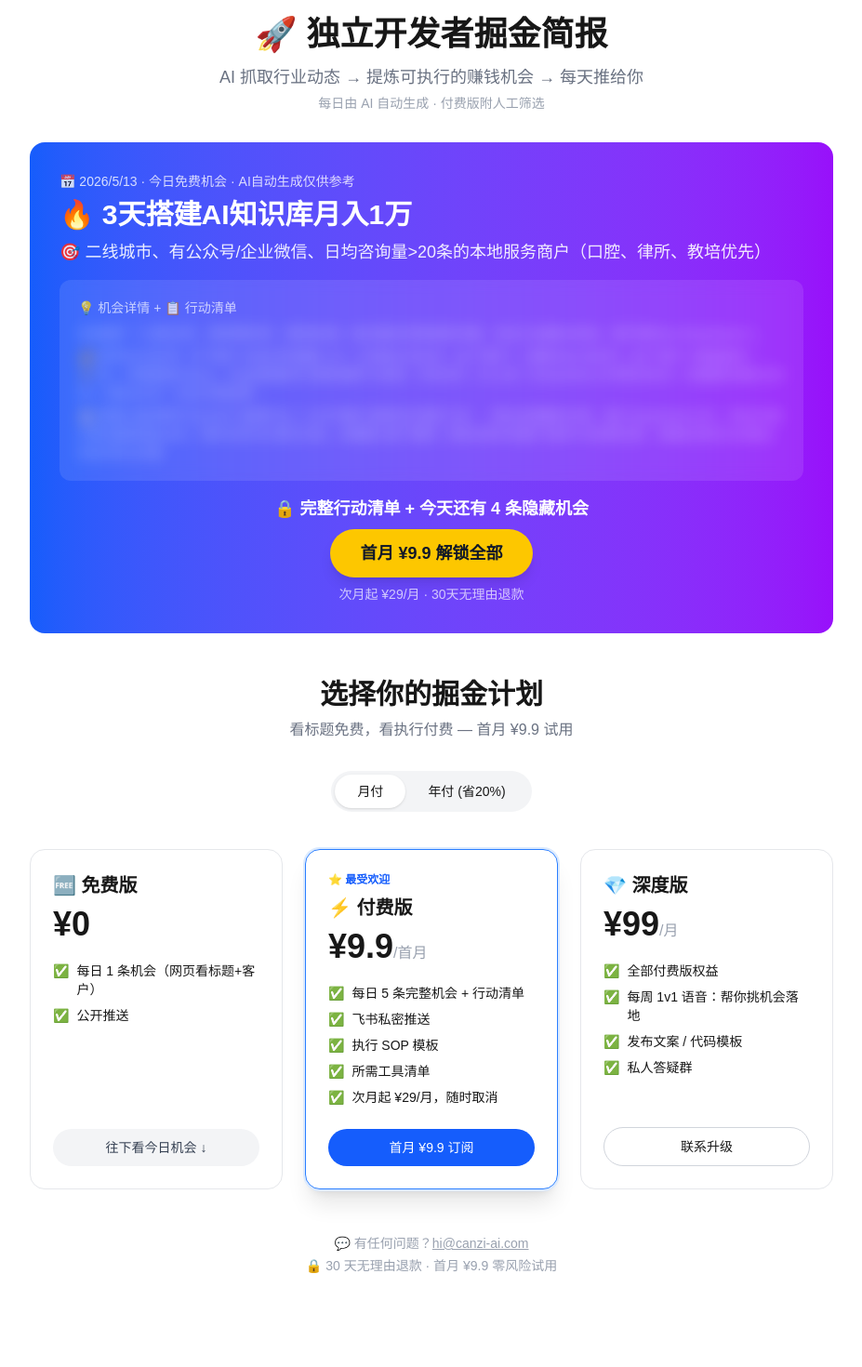
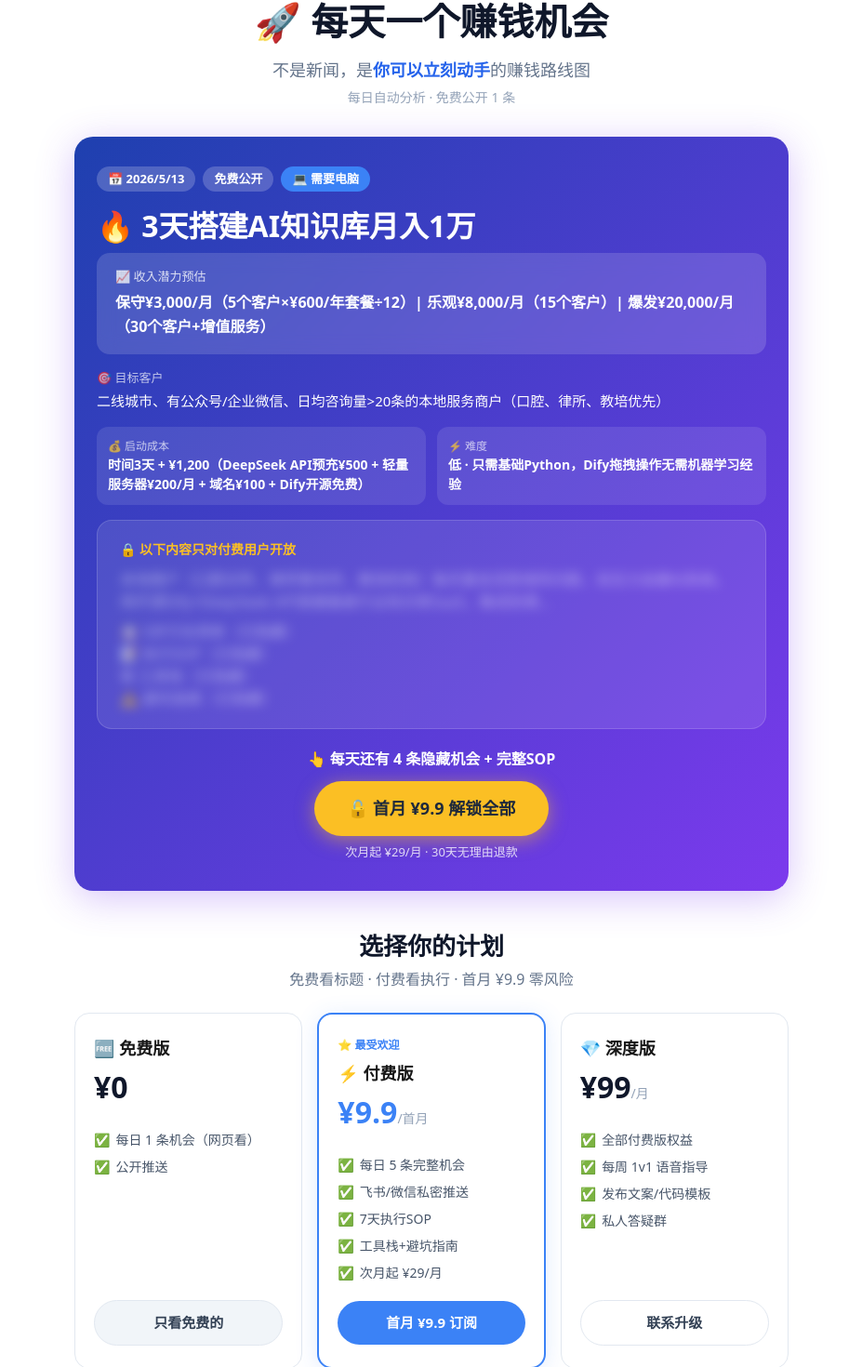
Before and after one commit to canzi-ai/ai-marketer-saas, a Next.js app: page / in a window 1280 px wide. Shown: the part 31-1501 px from the top of the page at 93% size, without its empty margins (176-1103 px from the left). Before the commit the page ends 1450 px from the top, so only its background shows below. Built offline with nearby package versions, Linux system fonts and the light colour scheme; no server answers.

Commit message:
feat: 新版首页-紫色卡片+收入预估+行动号召

```diff
--- a/app/page.tsx
+++ b/app/page.tsx
@@ -3,38 +3,7 @@ import { useState, useEffect } from 'react';
 
 const CHECKOUT_URL = 'https://canzi-ai.com/checkout?plan=standard';
 
-const plans = [
-  {
-    name: '🆓 免费版',
-    price: '0',
-    period: '',
-    features: ['每日 1 条机会（网页看标题+客户）', '公开推送'],
-    cta: '往下看今日机会 ↓',
-    href: '#today-opportunity',
-    highlight: false
-  },
-  {
-    name: '⚡ 付费版',
-    price: '9.9',
-    period: '首月',
-    features: ['每日 5 条完整机会 + 行动清单', '飞书私密推送', '执行 SOP 模板', '所需工具清单', '次月起 ¥29/月，随时取消'],
-    cta: '首月 ¥9.9 订阅',
-    href: CHECKOUT_URL,
-    highlight: true
-  },
-  {
-    name: '💎 深度版',
-    price: '99',
-    period: '月',
-    features: ['全部付费版权益', '每周 1v1 语音：帮你挑机会落地', '发布文案 / 代码模板', '私人答疑群'],
-    cta: '联系升级',
-    href: 'mailto:hi@canzi-ai.com?subject=升级深度版',
-    highlight: false
-  }
-];
-
 export default function HomePage() {
-  const [billing, setBilling] = useState<'monthly' | 'yearly'>('monthly');
   const [todayOpp, setTodayOpp] = useState<any>(null);
   const [loading, setLoading] = useState(true);
 
@@ -50,115 +19,171 @@ export default function HomePage() {
       .catch(() => setLoading(false));
   }, []);
 
+  const deviceIcon = todayOpp?.device === '手机' ? '📱' : '💻';
+  const deviceLabel = todayOpp?.device === '手机' ? '只需手机即可' : '需要电脑';
+
   return (
-    <div className="max-w-4xl mx-auto py-12 px-4">
-      <div className="text-center mb-8">
-        <h1 className="text-4xl font-bold mb-3">🚀 独立开发者掘金简报</h1>
-        <p className="text-lg text-gray-500">AI 抓取行业动态 → 提炼可执行的赚钱机会 → 每天推给你</p>
-        <p className="text-sm text-gray-400 mt-1">每日由 AI 自动生成 · 付费版附人工筛选</p>
+    <div style={{ fontFamily: 'system-ui, -apple-system, sans-serif', maxWidth: 800, margin: '0 auto', padding: '24px 16px 60px' }}>
+
+      <div style={{ textAlign: 'center', marginBottom: 32 }}>
+        <h1 style={{ fontSize: 'clamp(28px,5vw,40px)', fontWeight: 800, marginBottom: 8, color: '#0f172a' }}>
+          🚀 每天一个赚钱机会
+        </h1>
+        <p style={{ fontSize: 18, color: '#64748b', lineHeight: 1.6, maxWidth: 500, margin: '0 auto' }}>
+          不是新闻，是<b style={{ color: '#2563eb' }}>你可以立刻动手</b>的赚钱路线图
+        </p>
+        <p style={{ fontSize: 14, color: '#94a3b8', marginTop: 4 }}>每日自动分析 · 免费公开 1 条</p>
       </div>
 
-      <div id="today-opportunity" className="bg-gradient-to-r from-blue-600 to-purple-600 rounded-2xl p-8 mb-6 text-white">
-        <p className="text-sm opacity-80 mb-1">📅 {new Date().toLocaleDateString('zh-CN')} · 今日免费机会 · AI自动生成仅供参考</p>
+      <div style={{
+        background: 'linear-gradient(135deg, #1e40af 0%, #7c3aed 100%)',
+        borderRadius: 20,
+        padding: '32px 24px',
+        marginBottom: 24,
+        color: '#fff',
+        boxShadow: '0 8px 40px rgba(124,58,237,0.3)',
+      }}>
+        <div style={{ display: 'flex', gap: 8, marginBottom: 16, flexWrap: 'wrap' }}>
+          <span style={{ background: 'rgba(255,255,255,0.2)', padding: '4px 12px', borderRadius: 20, fontSize: 13, fontWeight: 600 }}>
+            📅 {new Date().toLocaleDateString('zh-CN')}
+          </span>
+          <span style={{ background: 'rgba(255,255,255,0.2)', padding: '4px 12px', borderRadius: 20, fontSize: 13, fontWeight: 600 }}>
+            免费公开
+          </span>
+          <span style={{ background: todayOpp?.device === '手机' ? '#22c55e' : '#3b82f6', padding: '4px 12px', borderRadius: 20, fontSize: 13, fontWeight: 700 }}>
+            {deviceIcon} {deviceLabel}
+          </span>
+        </div>
+
         {loading ? (
-          <p className="text-lg mt-4">⏳ 正在抓取最新机会...</p>
+          <div style={{ textAlign: 'center', padding: '40px 0' }}>
+            <div style={{ fontSize: 48, marginBottom: 12 }}>⏳</div>
+            <p style={{ fontSize: 18 }}>正在挖掘今天的赚钱机会...</p>
+          </div>
         ) : todayOpp ? (
           <>
-            <h2 className="text-3xl font-bold mt-2 mb-2">🔥 {todayOpp.title}</h2>
-            <p className="text-lg opacity-90 mb-4">🎯 {todayOpp.target}</p>
+            <h2 style={{ fontSize: 'clamp(22px,4vw,32px)', fontWeight: 800, marginBottom: 8, lineHeight: 1.3 }}>
+              🔥 {todayOpp.title}
+            </h2>
 
-            <div className="bg-white/10 rounded-xl p-5 mb-4 backdrop-blur-sm">
-              <p className="text-sm opacity-70 mb-2">💡 机会详情 + 📋 行动清单</p>
-              <div className="blur-sm select-none opacity-50">
-                <p className="text-sm mb-1">{todayOpp.idea?.substring(0, 60)}...</p>
-                <p className="text-sm">💰 {todayOpp.revenue} · ⚡ {todayOpp.difficulty} · {todayOpp.cost}</p>
-                <p className="text-sm mt-1">📋 {todayOpp.actions?.join(' · ')}</p>
+            <div style={{
+              background: 'rgba(255,255,255,0.15)',
+              borderRadius: 14,
+              padding: '16px 20px',
+              marginBottom: 16,
+              backdropFilter: 'blur(10px)',
+            }}>
+              <p style={{ fontSize: 13, opacity: 0.8, marginBottom: 6 }}>📈 收入潜力预估</p>
+              <p style={{ fontSize: 16, fontWeight: 700, lineHeight: 1.6 }}>{todayOpp.revenue}</p>
+            </div>
+
+            <div style={{ marginBottom: 16 }}>
+              <p style={{ fontSize: 13, opacity: 0.7, marginBottom: 4 }}>🎯 目标客户</p>
+              <p style={{ fontSize: 15, lineHeight: 1.5 }}>{todayOpp.target}</p>
+            </div>
+
+            <div style={{ display: 'grid', gridTemplateColumns: '1fr 1fr', gap: 12, marginBottom: 16 }}>
+              <div style={{ background: 'rgba(255,255,255,0.1)', borderRadius: 12, padding: 12 }}>
+                <p style={{ fontSize: 12, opacity: 0.7 }}>💰 启动成本</p>
+                <p style={{ fontSize: 14, fontWeight: 600 }}>{todayOpp.cost}</p>
+              </div>
+              <div style={{ background: 'rgba(255,255,255,0.1)', borderRadius: 12, padding: 12 }}>
+                <p style={{ fontSize: 12, opacity: 0.7 }}>⚡ 难度</p>
+                <p style={{ fontSize: 14, fontWeight: 600 }}>{todayOpp.difficulty}</p>
               </div>
             </div>
 
-            <div className="text-center">
-              <p className="text-lg font-semibold mb-2">🔒 完整行动清单 + 今天还有 4 条隐藏机会</p>
-              <a
-                href={CHECKOUT_URL}
-                className="inline-block bg-yellow-400 text-gray-900 px-8 py-3 rounded-full font-bold text-lg hover:bg-yellow-300 transition shadow-lg"
-              >
-                首月 ¥9.9 解锁全部
+            <div style={{
+              background: 'rgba(255,255,255,0.1)',
+              borderRadius: 16,
+              padding: '20px 24px',
+              marginBottom: 20,
+              border: '1px solid rgba(255,255,255,0.15)',
+            }}>
+              <p style={{ fontSize: 14, fontWeight: 600, marginBottom: 10, color: '#fbbf24' }}>
+                🔒 以下内容只对付费用户开放
+              </p>
+              <div style={{ filter: 'blur(6px)', userSelect: 'none', opacity: 0.5 }}>
+                <p style={{ marginBottom: 8 }}>{(todayOpp.idea || '').substring(0, 80)}...</p>
+                <p>📋 5步行动清单（已隐藏）</p>
+                <p>📝 执行SOP（已隐藏）</p>
+                <p>🛠 工具栈（已隐藏）</p>
+                <p>⚠️ 避坑指南（已隐藏）</p>
+              </div>
+            </div>
+
+            <div style={{ textAlign: 'center' }}>
+              <p style={{ fontSize: 16, fontWeight: 600, marginBottom: 12 }}>
+                👆 每天还有 4 条隐藏机会 + 完整SOP
+              </p>
+              <a href={CHECKOUT_URL} style={{
+                display: 'inline-block',
+                background: '#fbbf24',
+                color: '#1e293b',
+                padding: '16px 36px',
+                borderRadius: 50,
+                fontSize: 18,
+                fontWeight: 800,
+                textDecoration: 'none',
+                boxShadow: '0 4px 20px rgba(251,191,36,0.5)',
+              }}>
+                🔓 首月 ¥9.9 解锁全部
               </a>
-              <p className="text-sm opacity-70 mt-2">次月起 ¥29/月 · 30天无理由退款</p>
+              <p style={{ fontSize: 13, opacity: 0.8, marginTop: 8 }}>次月起 ¥29/月 · 30天无理由退款</p>
             </div>
           </>
         ) : (
-          <div className="text-center py-4">
-            <p className="text-lg">今日机会正在生成中，稍后刷新</p>
+          <div style={{ textAlign: 'center', padding: 40 }}>
+            <p style={{ fontSize: 18 }}>机会正在生成中，稍后刷新</p>
           </div>
         )}
       </div>
 
-      <div className="text-center mb-8 mt-12">
-        <h2 className="text-3xl font-bold mb-2">选择你的掘金计划</h2>
-        <p className="text-gray-500">看标题免费，看执行付费 — 首月 ¥9.9 试用</p>
+      <div style={{ textAlign: 'center', marginBottom: 24, marginTop: 40 }}>
+        <h2 style={{ fontSize: 26, fontWeight: 700, color: '#0f172a', marginBottom: 4 }}>选择你的计划</h2>
+        <p style={{ color: '#64748b' }}>免费看标题 · 付费看执行 · 首月 ¥9.9 零风险</p>
       </div>
 
-      <div className="flex justify-center mb-10">
-        <div className="bg-gray-100 rounded-full p-1 flex">
-          <button
-            onClick={() => setBilling('monthly')}
-            className={`px-6 py-2 rounded-full text-sm font-medium transition ${billing === 'monthly' ? 'bg-white shadow' : ''}`}
-          >
-            月付
-          </button>
-          <button
-            onClick={() => setBilling('yearly')}
-            className={`px-6 py-2 rounded-full text-sm font-medium transition ${billing === 'yearly' ? 'bg-white shadow' : ''}`}
-          >
-            年付 (省20%)
-          </button>
-        </div>
+      <div style={{ display: 'grid', gridTemplateColumns: 'repeat(auto-fit, minmax(220px, 1fr))', gap: 16 }}>
+        {[
+          { name: '🆓 免费版', price: '0', period: '', features: ['每日 1 条机会（网页看）', '公开推送'], cta: '只看免费的', href: '#today-opportunity', hl: false },
+          { name: '⚡ 付费版', price: '9.9', period: '首月', features: ['每日 5 条完整机会', '飞书/微信私密推送', '7天执行SOP', '工具栈+避坑指南', '次月起 ¥29/月'], cta: '首月 ¥9.9 订阅', href: CHECKOUT_URL, hl: true },
+          { name: '💎 深度版', price: '99', period: '月', features: ['全部付费版权益', '每周 1v1 语音指导', '发布文案/代码模板', '私人答疑群'], cta: '联系升级', href: 'mailto:hi@canzi-ai.com', hl: false },
+        ].map((plan, i) => (
+          <div key={i} style={{
+            border: plan.hl ? '2px solid #3b82f6' : '1px solid #e2e8f0',
+            borderRadius: 16,
+            padding: '24px 20px',
+            display: 'flex',
+            flexDirection: 'column',
+            boxShadow: plan.hl ? '0 4px 24px rgba(59,130,246,0.15)' : 'none',
+            background: '#fff',
+          }}>
+            {plan.hl && <p style={{ fontSize: 12, color: '#3b82f6', fontWeight: 700, marginBottom: 8 }}>⭐ 最受欢迎</p>}
+            <h3 style={{ fontSize: 18, fontWeight: 700, marginBottom: 4 }}>{plan.name}</h3>
+            <p style={{ fontSize: 32, fontWeight: 800, marginBottom: 2, color: plan.hl ? '#3b82f6' : '#0f172a' }}>
+              ¥{plan.price}
+              {plan.period && <span style={{ fontSize: 14, fontWeight: 400, color: '#94a3b8' }}>/{plan.period}</span>}
+            </p>
+            <ul style={{ listStyle: 'none', padding: 0, margin: '16px 0', flex: 1 }}>
+              {plan.features.map((f, fi) => (
+                <li key={fi} style={{ fontSize: 14, padding: '4px 0', color: '#475569', display: 'flex', alignItems: 'flex-start', gap: 6 }}>
+                  <span>✅</span> {f}
+                </li>
+              ))}
+            </ul>
+            <a href={plan.href} style={{
+              display: 'block', textAlign: 'center', padding: '12px 0', borderRadius: 50, fontWeight: 700, fontSize: 15,
+              textDecoration: 'none', background: plan.hl ? '#3b82f6' : plan.cta.includes('免费') ? '#f1f5f9' : '#fff',
+              color: plan.hl ? '#fff' : '#334155', border: plan.hl ? 'none' : '1px solid #e2e8f0',
+            }}>{plan.cta}</a>
+          </div>
+        ))}
       </div>
 
-      <div className="grid md:grid-cols-3 gap-6">
-        {plans.map((plan) => {
-          const displayPrice = billing === 'yearly' && plan.price !== '0' ? Math.round(Number(plan.price) * 0.8) : plan.price;
-          return (
-            <div
-              key={plan.name}
-              className={`border rounded-2xl p-6 flex flex-col ${plan.highlight ? 'border-blue-500 shadow-xl ring-2 ring-blue-100' : 'border-gray-200'}`}
-            >
-              {plan.highlight && (
-                <p className="text-xs text-blue-600 font-semibold mb-2">⭐ 最受欢迎</p>
-              )}
-              <h3 className="text-xl font-semibold mb-2">{plan.name}</h3>
-              <div className="text-4xl font-bold mb-1">
-                ¥{displayPrice}
-                {plan.period && <span className="text-base font-normal text-gray-400">/{plan.period}</span>}
-              </div>
-              <ul className="mt-4 space-y-2 flex-1 text-sm">
-                {plan.features.map((f, i) => (
-                  <li key={i} className="flex items-start gap-2">
-                    <span className="flex-shrink-0">✅</span> {f}
-                  </li>
-                ))}
-              </ul>
-              <a
-                href={plan.href}
-                className={`mt-6 block text-center py-2.5 px-4 rounded-full font-medium text-sm transition ${
-                  plan.highlight
-                    ? 'bg-blue-600 text-white hover:bg-blue-700'
-                    : plan.cta.includes('↓')
-                      ? 'bg-gray-100 text-gray-700 hover:bg-gray-200'
-                      : 'border border-gray-300 hover:bg-gray-50'
-                }`}
-              >
-                {plan.cta}
-              </a>
-            </div>
-          );
-        })}
-      </div>
-
-      <div className="text-center mt-12 text-sm text-gray-400">
-        <p>💬 有任何问题？<a href="mailto:hi@canzi-ai.com" className="underline">hi@canzi-ai.com</a></p>
-        <p className="mt-1">🔒 30 天无理由退款 · 首月 ¥9.9 零风险试用</p>
+      <div style={{ textAlign: 'center', marginTop: 32, color: '#94a3b8', fontSize: 13 }}>
+        <p>💬 问题？<a href="mailto:hi@canzi-ai.com" style={{ color: '#3b82f6' }}>hi@canzi-ai.com</a></p>
+        <p style={{ marginTop: 4 }}>🔒 30天无理由退款 · 零风险</p>
       </div>
     </div>
   );
```
